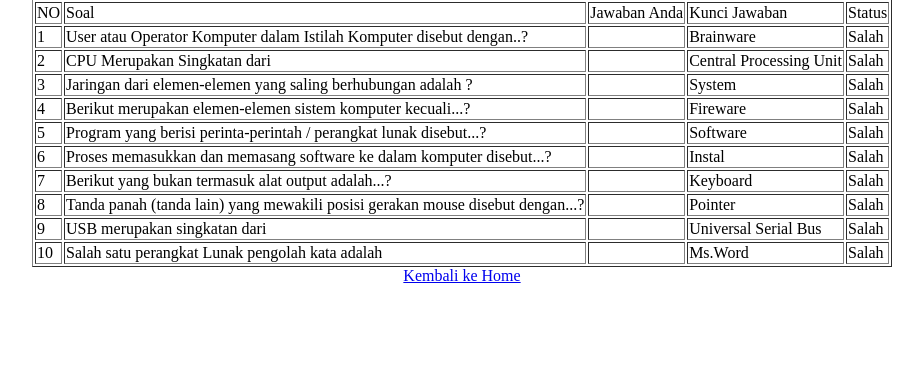
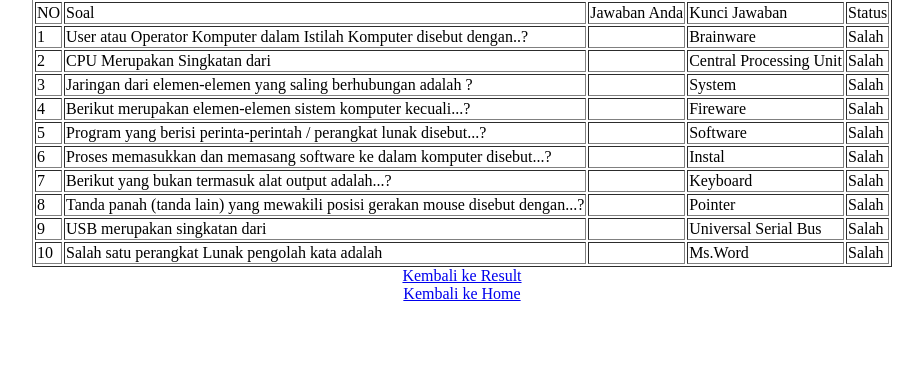
Before and after one commit to exchan3/UAS, a PHP site: page /halaman/kunci.php in a window 1280 px wide. Shown: the part 86-455 px from the top of the page, without its empty margins (178-1101 px from the left). Run offline with PHP 8.4, Linux system fonts and the light colour scheme; the visitor is signed in with stand-in values (Sample User, id 1); data comes from the database, SQL or seed files in the repository; a stand-in replaces the project's code that opens the database connection.

Commit message:
Update kunci.php

```diff
--- a/halaman/kunci.php
+++ b/halaman/kunci.php
@@ -95,6 +95,7 @@
 
     </table>
 
+ 	<div align="center"><a href="index.php?page=jawab">Kembali ke Result</a></div>
 	<div align="center"><a href="../index.php">Kembali ke Home</a></div>
 </body>
 </html>
```
